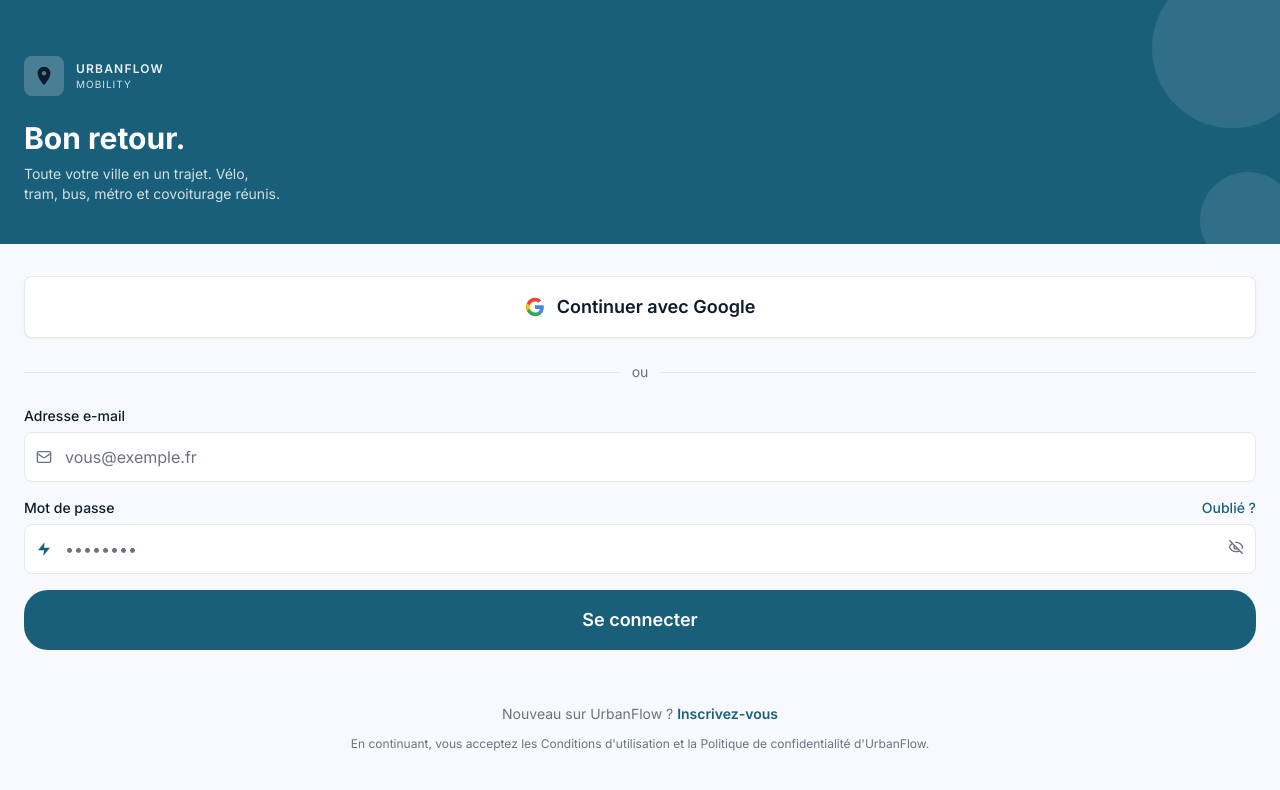
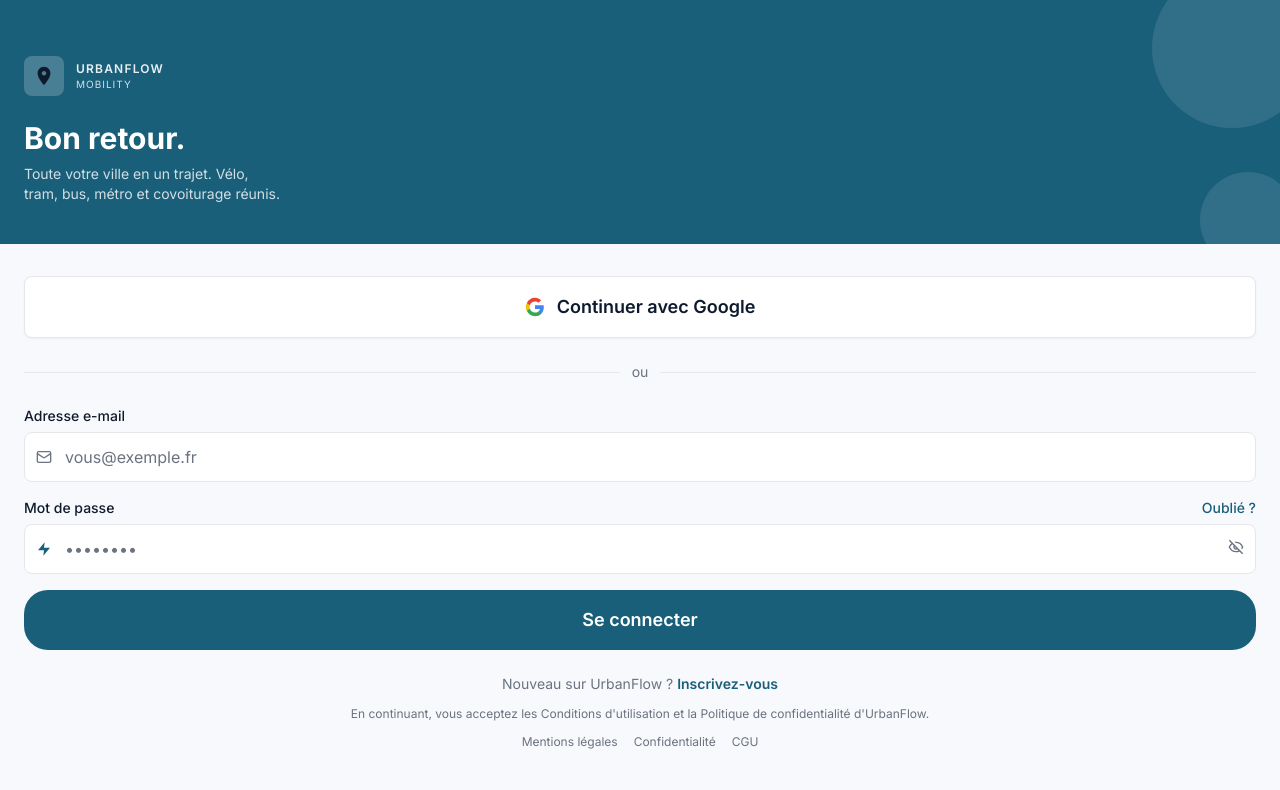
Before and after one commit to Poutoo/urbanflow, a Next.js app in the folder urbanflow-mobility/apps/frontend/: page /login in a window 1280 px wide. Shown: the top 790 px of the page. Built offline with nearby package versions, Linux system fonts and the light colour scheme.

Commit message:
feat(legal): footer public login/register + section légale sur Profil
Ajoute LegalFooter (3 liens) sur /login et /register, et une section
"Informations légales" sur l'écran Profil (fait office d'écran Paramètres
dans cette app — pas de footer ici, cohérent avec le pattern bottom nav).

```diff
--- a/urbanflow-mobility/apps/frontend/src/app/(app)/profil/ProfileClient.tsx
+++ b/urbanflow-mobility/apps/frontend/src/app/(app)/profil/ProfileClient.tsx
@@ -1,6 +1,7 @@
 'use client';
 
 import { useState } from 'react';
+import Link from 'next/link';
 import { signOut } from 'next-auth/react';
 import { ProfileHeader } from '@/components/profile/ProfileHeader';
 import { EcoBadge } from '@/components/profile/EcoBadge';
@@ -181,6 +182,34 @@ export function ProfileClient({ initialUser }: { initialUser: InitialUser }) {
         </Card>
       </section>
 
+      {/* Informations légales */}
+      <section aria-label="Informations légales">
+        <h2 className="mb-2 text-xs font-semibold uppercase tracking-wider text-[#6B7280]">
+          INFORMATIONS LÉGALES
+        </h2>
+        <Card padding="sm">
+          <ul className="divide-y divide-gray-100">
+            {[
+              { href: '/mentions-legales', label: 'Mentions légales' },
+              { href: '/confidentialite', label: 'Politique de confidentialité' },
+              { href: '/cgu', label: "Conditions d'utilisation" },
+            ].map((link) => (
+              <li key={link.href}>
+                <Link
+                  href={link.href}
+                  className="flex items-center justify-between py-3 font-medium text-[#0F1B2D] hover:text-[#1A5F7A]"
+                >
+                  {link.label}
+                  <span aria-hidden="true" className="text-[#6B7280]">
+                    ›
+                  </span>
+                </Link>
+              </li>
+            ))}
+          </ul>
+        </Card>
+      </section>
+
       {/* Déconnexion */}
       <Button
         variant="secondary"
--- a/urbanflow-mobility/apps/frontend/src/app/(auth)/login/page.tsx
+++ b/urbanflow-mobility/apps/frontend/src/app/(auth)/login/page.tsx
@@ -3,6 +3,7 @@ import Link from 'next/link';
 import { AuthLayout } from '@/components/auth/AuthLayout';
 import { GoogleButton } from '@/components/auth/GoogleButton';
 import { LoginForm } from '@/components/auth/LoginForm';
+import { LegalFooter } from '@/components/legal/LegalFooter';
 
 export const metadata: Metadata = {
   title: 'Connexion — UrbanFlow Mobility',
@@ -35,6 +36,7 @@ export default function LoginPage() {
           En continuant, vous acceptez les Conditions d&apos;utilisation et la Politique de
           confidentialité d&apos;UrbanFlow.
         </p>
+        <LegalFooter />
       </footer>
     </AuthLayout>
   );
--- a/urbanflow-mobility/apps/frontend/src/app/(auth)/register/page.tsx
+++ b/urbanflow-mobility/apps/frontend/src/app/(auth)/register/page.tsx
@@ -9,6 +9,7 @@ import Link from 'next/link';
 import { AuthLayout } from '@/components/auth/AuthLayout';
 import { Input } from '@/components/ui/Input';
 import { Button } from '@/components/ui/Button';
+import { LegalFooter } from '@/components/legal/LegalFooter';
 import { registerUser } from '@/lib/api';
 
 const schema = z.object({
@@ -138,6 +139,8 @@ export default function RegisterPage() {
           Se connecter
         </Link>
       </p>
+
+      <LegalFooter />
     </AuthLayout>
   );
 }
--- /dev/null
+++ b/urbanflow-mobility/apps/frontend/src/components/legal/LegalFooter.tsx
@@ -0,0 +1,17 @@
+import Link from 'next/link';
+
+export function LegalFooter() {
+  return (
+    <nav aria-label="Informations légales" className="flex justify-center gap-4 pb-2 text-xs">
+      <Link href="/mentions-legales" className="text-[#6B7280] underline-offset-2 hover:underline">
+        Mentions légales
+      </Link>
+      <Link href="/confidentialite" className="text-[#6B7280] underline-offset-2 hover:underline">
+        Confidentialité
+      </Link>
+      <Link href="/cgu" className="text-[#6B7280] underline-offset-2 hover:underline">
+        CGU
+      </Link>
+    </nav>
+  );
+}
```
